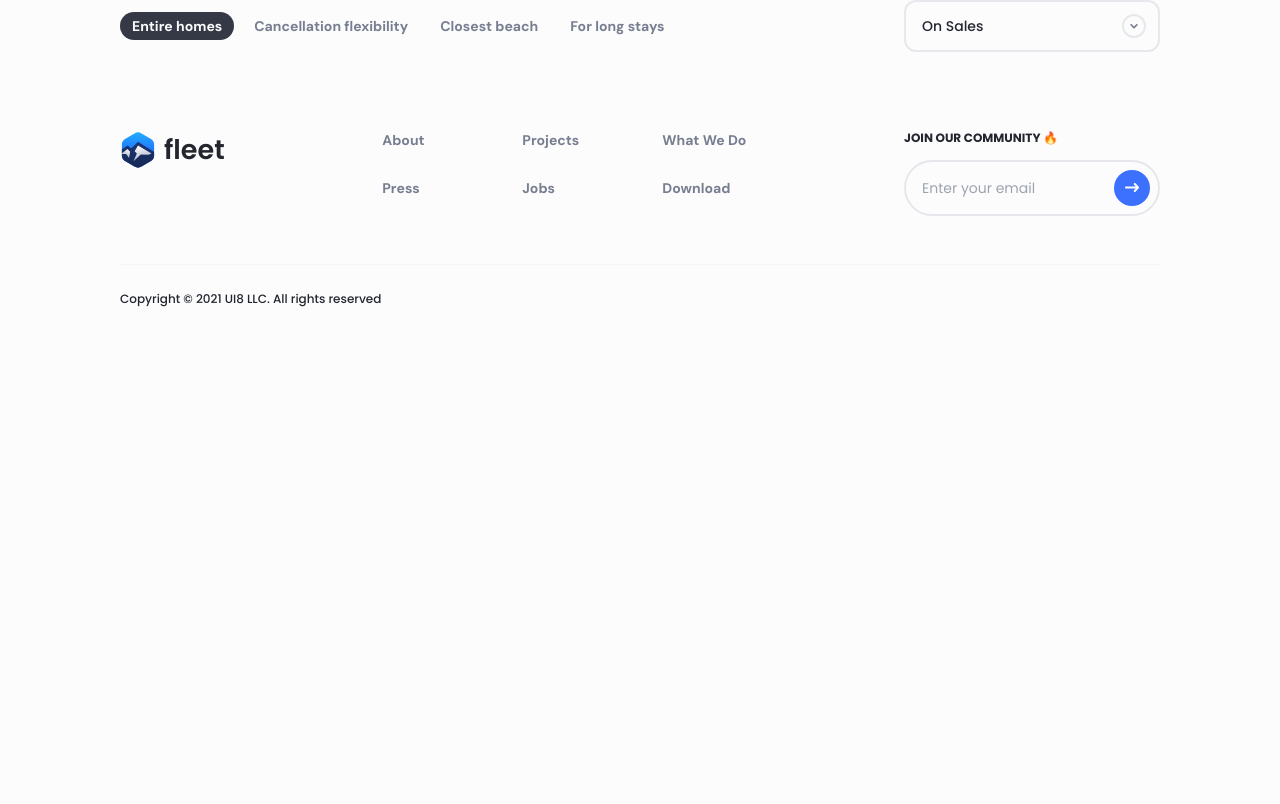
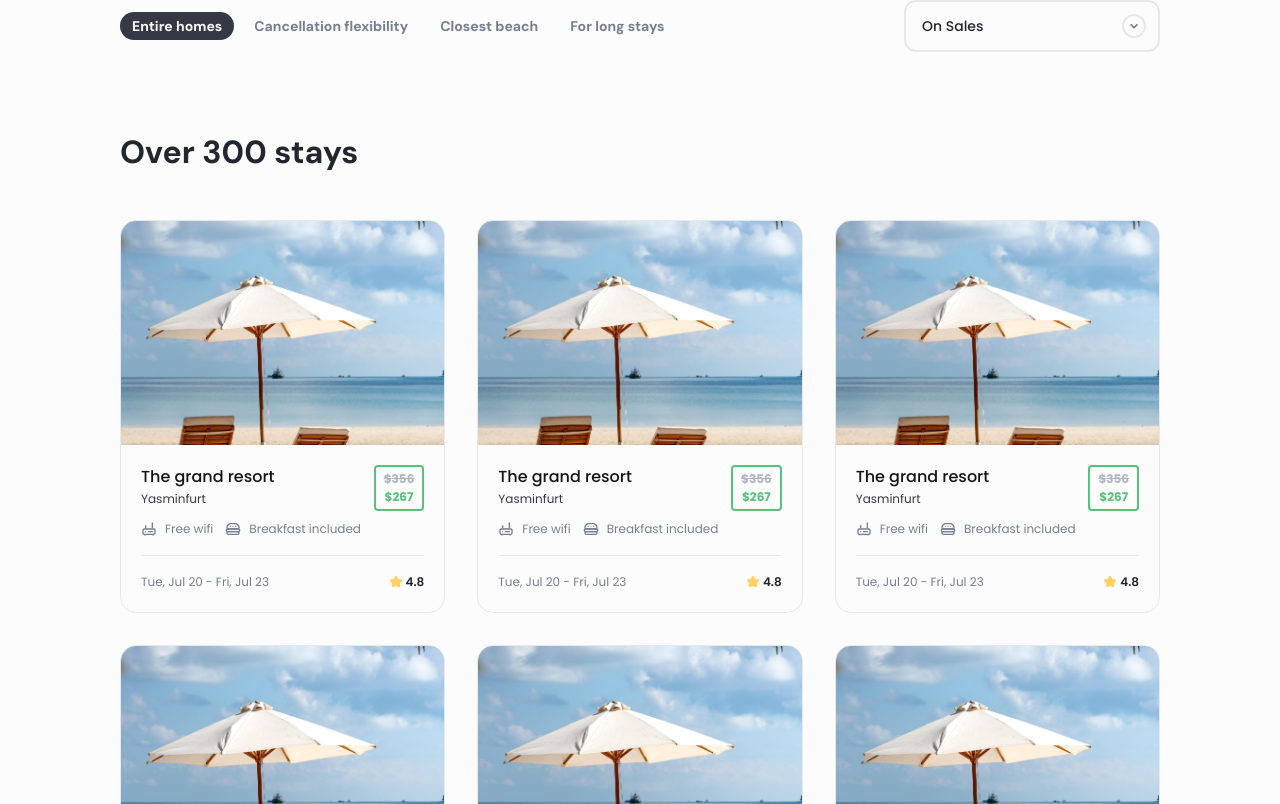
Before and after one commit to hasanlashgari01/fleet-react, a React (Vite) app: page /category in a window 1280 px wide. Shown: the part 1336-2140 px from the top of the page. Before the commit the page ends 1669 px from the top, so only its background shows below. Built offline with nearby package versions, Linux system fonts and the light colour scheme.

Commit message:
add products

```diff
--- a/index.html
+++ b/index.html
@@ -447,6 +447,70 @@
                     fill="#777E91"
                 />
             </symbol>
+            <symbol id="modem" viewBox="0 0 16 16" fill="none" xmlns="http://www.w3.org/2000/svg">
+                <path
+                    d="M4.00065 14.6667C4.36884 14.6667 4.66732 14.3682 4.66732 14H3.33398C3.33398 14.3682 3.63246 14.6667 4.00065 14.6667Z"
+                    fill="#777E91"
+                />
+                <path
+                    d="M12.0007 14.6667C12.3688 14.6667 12.6673 14.3682 12.6673 14H11.334C11.334 14.3682 11.6325 14.6667 12.0007 14.6667Z"
+                    fill="#777E91"
+                />
+                <path
+                    fill-rule="evenodd"
+                    clip-rule="evenodd"
+                    d="M12.6673 8.66659H3.33398C2.96579 8.66659 2.66732 8.96506 2.66732 9.33325V11.9999C2.66732 12.3681 2.96579 12.6666 3.33398 12.6666H12.6673C13.0355 12.6666 13.334 12.3681 13.334 11.9999V9.33325C13.334 8.96506 13.0355 8.66659 12.6673 8.66659ZM3.33398 7.33325C2.22942 7.33325 1.33398 8.22868 1.33398 9.33325V11.9999C1.33398 13.1045 2.22941 13.9999 3.33398 13.9999H12.6673C13.7719 13.9999 14.6673 13.1045 14.6673 11.9999V9.33325C14.6673 8.22868 13.7719 7.33325 12.6673 7.33325H3.33398Z"
+                    fill="#777E91"
+                />
+                <path
+                    d="M11.3333 1.33325C10.9651 1.33325 10.6667 1.63173 10.6667 1.99992V7.33325H12V1.99992C12 1.63173 11.7015 1.33325 11.3333 1.33325Z"
+                    fill="#777E91"
+                />
+                <path
+                    d="M4.66667 3.99992C4.29848 3.99992 4 4.2984 4 4.66659V7.33325H5.33333V4.66659C5.33333 4.2984 5.03486 3.99992 4.66667 3.99992Z"
+                    fill="#777E91"
+                />
+                <path
+                    d="M4.66667 10C4.29848 10 4 10.2985 4 10.6667C4 11.0349 4.29848 11.3333 4.66667 11.3333C5.03486 11.3333 5.33333 11.0349 5.33333 10.6667C5.33333 10.2985 5.03486 10 4.66667 10Z"
+                    fill="#777E91"
+                />
+                <path
+                    d="M7.33333 10C6.96514 10 6.66667 10.2985 6.66667 10.6667C6.66667 11.0349 6.96514 11.3333 7.33333 11.3333H11.3333C11.7015 11.3333 12 11.0349 12 10.6667C12 10.2985 11.7015 10 11.3333 10H7.33333Z"
+                    fill="#777E91"
+                />
+            </symbol>
+            <symbol id="burger" viewBox="0 0 16 16" fill="none" xmlns="http://www.w3.org/2000/svg">
+                <path
+                    fill-rule="evenodd"
+                    clip-rule="evenodd"
+                    d="M1.33398 6.66667C1.33398 4.08934 3.42332 2 6.00065 2H10.0007C12.578 2 14.6673 4.08934 14.6673 6.66667C14.6673 7.77124 13.7719 8.66667 12.6673 8.66667H3.33398C2.22941 8.66667 1.33398 7.77124 1.33398 6.66667ZM6.00065 3.33333H10.0007C11.8416 3.33333 13.334 4.82572 13.334 6.66667C13.334 7.03486 13.0355 7.33333 12.6673 7.33333H3.33398C2.96579 7.33333 2.66732 7.03486 2.66732 6.66667C2.66732 4.82572 4.1597 3.33333 6.00065 3.33333Z"
+                    fill="#777E91"
+                />
+                <path
+                    fill-rule="evenodd"
+                    clip-rule="evenodd"
+                    d="M14.6673 12C14.6673 13.1046 13.7719 14 12.6673 14H3.33398C2.22941 14 1.33398 13.1046 1.33398 12C1.33398 10.8954 2.22941 10 3.33398 10H12.6673C13.7719 10 14.6673 10.8954 14.6673 12ZM12.6673 12.6667H3.33398C2.96579 12.6667 2.66732 12.3682 2.66732 12C2.66732 11.6318 2.96579 11.3333 3.33398 11.3333H12.6673C13.0355 11.3333 13.334 11.6318 13.334 12C13.334 12.3682 13.0355 12.6667 12.6673 12.6667Z"
+                    fill="#777E91"
+                />
+                <path
+                    fill-rule="evenodd"
+                    clip-rule="evenodd"
+                    d="M13.3327 8.66659H2.66602C2.29783 8.66659 1.99935 8.96506 1.99935 9.33325C1.99935 9.70144 2.29783 9.99992 2.66602 9.99992H13.3327C13.7009 9.99992 13.9993 9.70144 13.9993 9.33325C13.9993 8.96506 13.7009 8.66659 13.3327 8.66659ZM2.66602 7.33325C1.56145 7.33325 0.666016 8.22868 0.666016 9.33325C0.666016 10.4378 1.56145 11.3333 2.66602 11.3333H13.3327C14.4373 11.3333 15.3327 10.4378 15.3327 9.33325C15.3327 8.22868 14.4373 7.33325 13.3327 7.33325H2.66602Z"
+                    fill="#777E91"
+                />
+                <path
+                    d="M5.99935 5.33341C5.99935 5.7016 5.70087 6.00008 5.33268 6.00008C4.96449 6.00008 4.66602 5.7016 4.66602 5.33341C4.66602 4.96522 4.96449 4.66675 5.33268 4.66675C5.70087 4.66675 5.99935 4.96522 5.99935 5.33341Z"
+                    fill="#777E91"
+                />
+                <path
+                    d="M8.66602 5.33341C8.66602 5.7016 8.36754 6.00008 7.99935 6.00008C7.63116 6.00008 7.33268 5.7016 7.33268 5.33341C7.33268 4.96522 7.63116 4.66675 7.99935 4.66675C8.36754 4.66675 8.66602 4.96522 8.66602 5.33341Z"
+                    fill="#777E91"
+                />
+                <path
+                    d="M10.666 6.00008C11.0342 6.00008 11.3327 5.7016 11.3327 5.33341C11.3327 4.96522 11.0342 4.66675 10.666 4.66675C10.2978 4.66675 9.99935 4.96522 9.99935 5.33341C9.99935 5.7016 10.2978 6.00008 10.666 6.00008Z"
+                    fill="#777E91"
+                />
+            </symbol>
         </svg>
         <div id="root"></div>
         <div>
--- a/src/components/Product.jsx
+++ b/src/components/Product.jsx
@@ -1,6 +1,6 @@
-function Product({ title, subTitle, price, offPrice, startDate, endDate, score }) {
+function Product({ title, subTitle, price, offPrice, startDate, endDate, score, children }) {
     return (
-        <div className="group w-[267px] mx-auto bg-neutral-8 dark:bg-neutral-2 rounded-2xl overflow-hidden">
+        <div className="group w-[267px] lg:w-full mx-auto bg-neutral-8 dark:bg-neutral-2 border border-neutral-6 dark:border-neutral-2 rounded-2xl overflow-hidden">
             <div className="w-full h-56 overflow-hidden">
                 <img
                     src="/src/assets/images/products/Product-2.jpg"
@@ -9,15 +9,22 @@ function Product({ title, subTitle, price, offPrice, startDate, endDate, score }
                 />
             </div>
             <div className="p-5">
+                <div className="space-y-2" >
                     <div className="flex justify-between">
                         <div className="w-[151px]">
-                        <h3 className="text-neutral-1 dark:text-neutral-8 font-PoppinsMedium text-base line-clamp-1">{title}</h3>
-                        <h4 className="text-neutral-3 dark:text-neutral-6 font-PoppinsRegular text-xs/5 line-clamp-1">{subTitle}</h4>
+                            <h3 className="text-neutral-1 dark:text-neutral-8 font-PoppinsMedium text-base line-clamp-1">
+                                {title}
+                            </h3>
+                            <h4 className="text-neutral-3 dark:text-neutral-6 font-PoppinsRegular text-xs/5 line-clamp-1">
+                                {subTitle}
+                            </h4>
                         </div>
                         <div className="flex items-center flex-col gap-y-1.5 px-2 py-1.5 font-PoppinsBold text-xs/3 uppercase border-2 border-primary-4 rounded">
                             <span className="text-neutral-5 dark:text-neutral-4 line-through">${offPrice}</span>
                             <span className="text-primary-4">${price}</span>
                         </div>
+                    </div>
+                    {children}
                 </div>
                 <div className="my-4 w-full h-[1px] bg-neutral-6 dark:bg-neutral-3 rounded-sm"></div>
                 <div className="flex justify-between">
--- a/src/index.css
+++ b/src/index.css
@@ -131,6 +131,10 @@
     .modal__wrapper {
         @apply absolute box-content bottom-4 left-4 right-4 md:inset-1/2 md:w-[352px] h-fit md:min-h-[348px] p-6 md:py-10 md:px-24 md:-translate-x-1/2 bg-neutral-8 dark:bg-neutral-1 rounded-2xl transition-transform duration-300 ease-linear;
     }
+
+    .section__title {
+        @apply text-neutral-2 dark:text-neutral-8 font-DMSansBold text-[32px]/10 leading-[-0.32px];
+    }
 }
 
 /* Scroll bar styles */
--- a/src/pages/Category/Category.jsx
+++ b/src/pages/Category/Category.jsx
@@ -1,6 +1,7 @@
 import Hero from "../home/Hero";
 import Breadcrumbs from "../../components/Breadcrumbs";
 import Header from "./Header";
+import Products from "./Products";
 
 function Category() {
     return (
@@ -9,6 +10,7 @@ function Category() {
             <div className="container">
                 <Breadcrumbs />
                 <Header />
+                <Products />
             </div>
         </>
     );
--- /dev/null
+++ b/src/pages/Category/Products.jsx
@@ -0,0 +1,40 @@
+import Product from "../../components/Product";
+
+function Products() {
+    return (
+        <div className="mt-20 mb-[136px]">
+            <h1 className="section__title">Over 300 stays</h1>
+            <div className="grid grid-cols-1 sm:grid-cols-2 lg:grid-cols-3 gap-8 mt-12">
+                {[1, 2, 3, 4, 5, 6, 7, 8, 9].map((product, index) => (
+                    <Product
+                        key={index}
+                        title="The grand resort"
+                        subTitle="Yasminfurt"
+                        offPrice="356"
+                        price="267"
+                        startDate="Tue, Jul 20"
+                        endDate="Fri, Jul 23"
+                        score="4.8"
+                    >
+                        <div className="flex gap-x-3 text-neutral-4 font-PoppinsRegular text-xs/5">
+                            <span className="flex items-center gap-x-2 shrink-0">
+                                <svg className="w-4 h-4">
+                                    <use href="#modem"></use>
+                                </svg>
+                                Free wifi
+                            </span>
+                            <span className="flex items-center gap-x-2">
+                                <svg className="w-4 h-4">
+                                    <use href="#burger"></use>
+                                </svg>
+                                <span className="w-[140px] line-clamp-1">Breakfast included</span>
+                            </span>
+                        </div>
+                    </Product>
+                ))}
+            </div>
+        </div>
+    );
+}
+
+export default Products;
```
Lines whose indentation alone changed are shown as unchanged.
